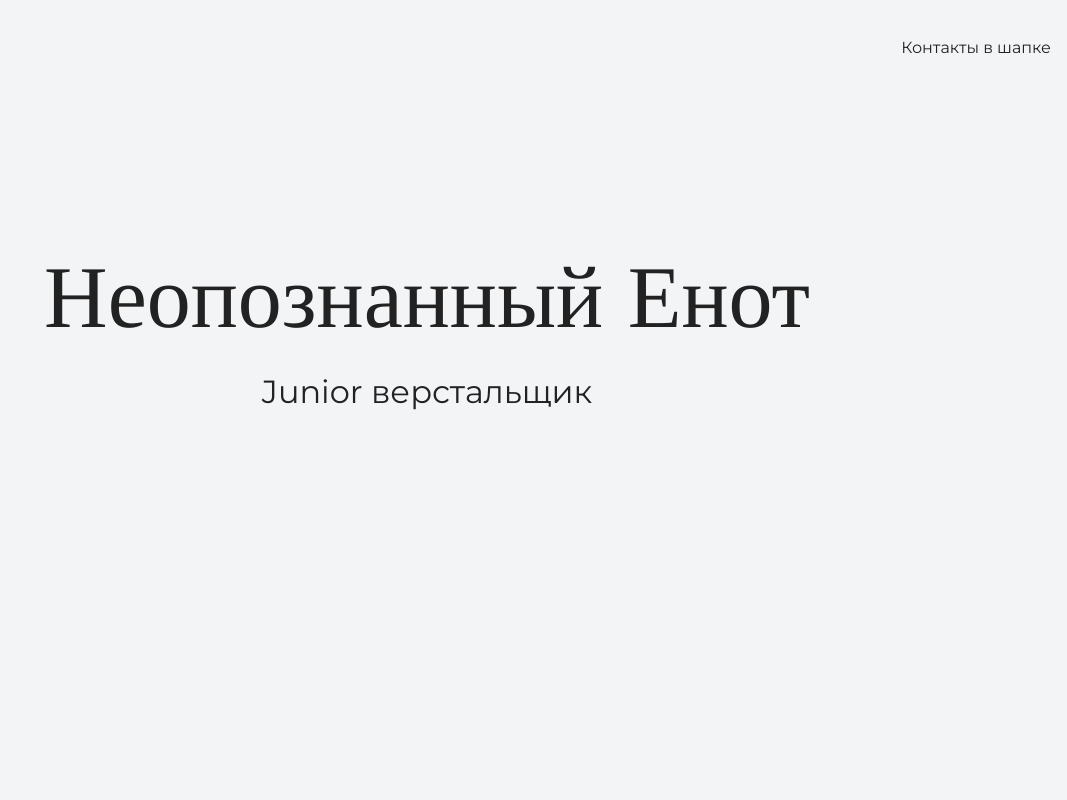
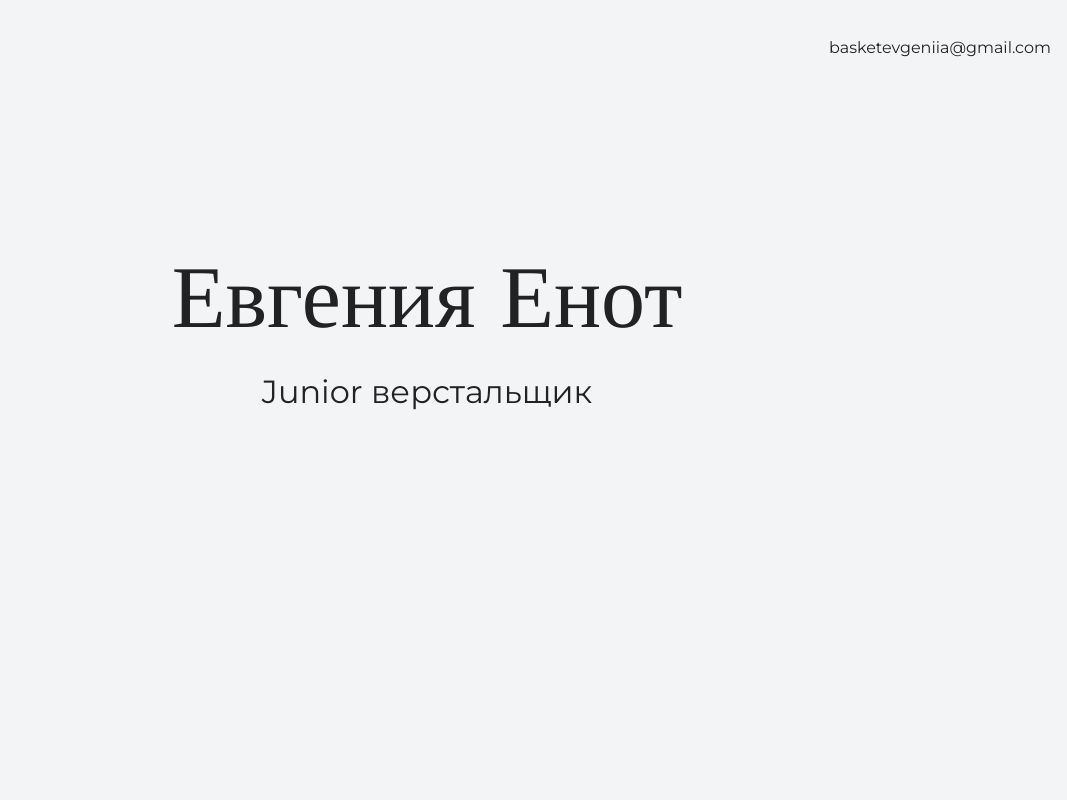
Before and after one commit to EvgeniiaAT/myfirstsite, a plain HTML site: page index.html in a window 1280 px wide. Shown: the top 800 px of the page, without its empty margins (213-1280 px from the left). Drawn offline with nearby package versions, Linux system fonts and the light colour scheme.

Commit message:
добавлен контакт

```diff
--- a/index.html
+++ b/index.html
@@ -10,12 +10,12 @@
 
   <body>
     <header class="page-header">
-      <div class="container">Контакты в шапке</div>
+      <div class="container">basketevgeniia@gmail.com</div>
     </header>
 
     <section class="hero-image">
       <div class="container">
-      <h1 class="heading">Неопознанный Енот</h1></div>
+      <h1 class="heading">Евгения Енот</h1></div>
       <div class="container"><p>Junior верстальщик</p></div>
     </section>
 
```
